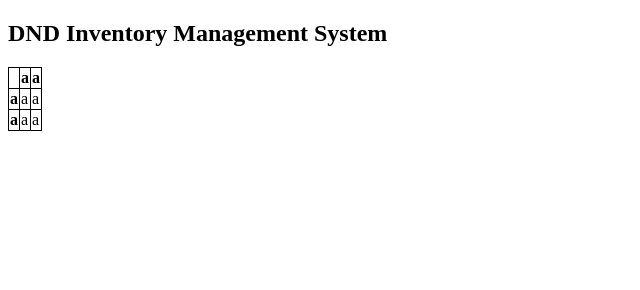
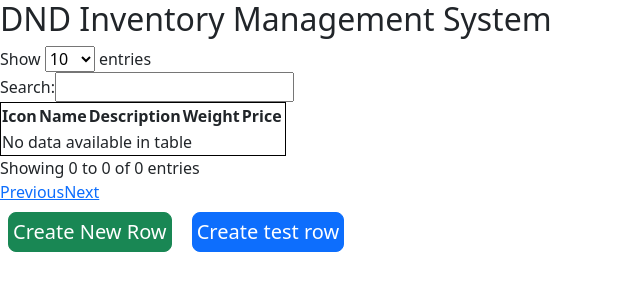
Before and after one commit to Sasha-Radionov/DND-Inventory-Management-System-Website, a website built with Vite: page index.html in a window 1280 px wide. Shown: the whole page, without its empty margins (0-640 px from the left). Built offline with nearby package versions, Linux system fonts and the light colour scheme.

Commit message:
Add interactive inventory table and Bootstrap
Replace the placeholder table with a structured #inventoryTable and add Create/Test row buttons in index.html. Integrate Bootstrap (added as a dependency in package.json) and import its CSS in src/main.js. Initialize DataTable with custom columns and a delete button column, attach event listeners to add new rows, insert a test row, and handle row deletion. Also remove border-collapse from styles.css and load src/main.js as a module in the page head to enable the new interactive behavior.

```diff
--- a/index.html
+++ b/index.html
@@ -3,47 +3,33 @@
     <head>
         <meta charset="UTF-8">
         <meta name="viewport" content="width=device-width, initial-scale=1.0">
-        <title>Inventory Management System</title>
 
         <link rel="stylesheet" href="src/css/styles.css">
+
+        <title>Inventory Management System</title>
+        <script type="module" src="src/main.js"></script>
     </head>
 
     <body>
         <h2>DND Inventory Management System</h2>
-        <table>
-            <tr>
-                <th></th>
-                <th>
-                    a
-                </th>
-                <th>
-                    a
-                </th>
-            </tr>
 
-            <tr>
-                <th>
-                    a
-                </th>
-                <td>
-                    a
-                </td>
-                <td>
-                    a
-                </td>
-            </tr>
+        <table id="inventoryTable">
+            <thead>
+                <tr>
+                    <th>Icon</th>
+                    <th>Name</th>
+                    <th>Description</th>
+                    <th class="width">Weight</th>
+                    <th>Price</th>
+                    <th></th>
+                </tr>
+            </thead>
+            <tbody>
+            </tbody>
+        </table>
 
-            <tr>
-                <th>
-                    a
-                </th>
-                <td>
-                    a
-                </td>
-                <td>
-                    a
-                </td>
-            </tr>
-        </table>
+        <button id="newRowBtn" class="p-1 m-2 btn btn-success btn-lg" title="Create New Row">Create New Row</button>
+
+        <button id="testRow" class="p-1 m-2 btn btn-primary btn-lg" title="Create Test Row">Create test row</button>
     </body>
 </html>
--- a/package.json
+++ b/package.json
@@ -12,6 +12,7 @@
     "vite": "^8.0.12"
   },
   "dependencies": {
+    "bootstrap": "^5.3.8",
     "datatables.net-dt": "^2.3.8"
   }
 }
--- a/src/css/styles.css
+++ b/src/css/styles.css
@@ -1,4 +1,4 @@
 table, th, td {
     border: 1px solid black;
-    border-collapse: collapse;
+
 }
--- a/src/main.js
+++ b/src/main.js
@@ -1,3 +1,59 @@
-import DataTable from 'datatables.net-dt';
+import 'bootstrap/dist/css/bootstrap.min.css'; //import bootstrap styling
+import DataTable from 'datatables.net-dt'; //import DataTable
 
-let table = new DataTable('#myTable');
+let rowId = 0;
+
+// finds a table on the page with the matching selector
+// when a row is added, creates a default column (6th) with a delete button
+let table = new DataTable('#inventoryTable', {
+  sorting: false,
+  columns: [
+    null,
+    null,
+    null,
+    null,
+    null,
+    {
+      data: null,
+      defaultContent: '<button class="p-2 btn btn-danger btn-sm delete-item" title="Delete Item">Delete</button>',
+    },
+  ],
+  createdRow: function (row) {
+    row.setAttribute('id', rowId);
+    rowId++;
+  },
+});
+
+document.getElementById('newRowBtn').addEventListener('click', () => {
+  table.row.add([
+    `<input type="text">`,
+    `<input type="text">`,
+    `<input type="text">`,
+    `<input type="text">`,
+    `<input type="text">`,
+  ]).draw();
+});
+
+document.getElementById('inventoryTable').addEventListener('click', (e) => {
+  if (e.target.classList.contains('delete-item')) {
+    const row = e.target.closest('tr');
+
+    try {
+      table.row(row).remove().draw();
+    } catch {
+      console.error('Failed to delete item. Please try again later.');
+    }
+  }
+});
+
+// add test row into the table
+document.getElementById('testRow').addEventListener('click', () => {
+  table.row.add([
+    1,
+    2,
+    3,
+    4,
+    5,
+  ]);
+  table.draw();
+});
```
Also changed, not shown: 1 other file.
